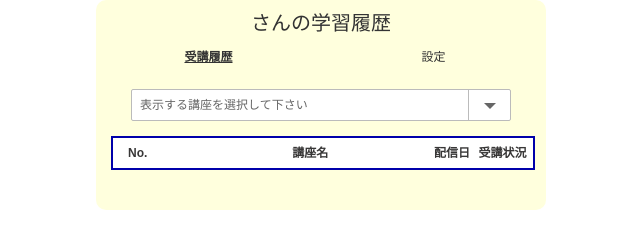
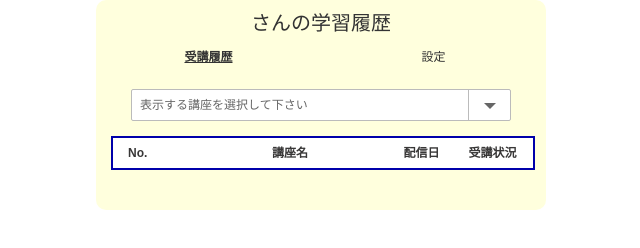
Before and after one commit to tomoaki-azuma/studycheck, a plain HTML site: page index.html in a window 1280 px wide. Shown: the whole page, without its empty margins (319-959 px from the left). Drawn offline with nearby package versions, Linux system fonts and the light colour scheme.

Commit message:
modify name

```diff
--- a/css/style.css
+++ b/css/style.css
@@ -250,16 +250,16 @@ input:focus {
 }
 
 .course-name{
-    width: 60%;
+    width: 50%;
 }
 
 .del_day{
-    width: 10%;
+    width: 15%;
     text-align: center;
 }
 
 .status{
-    width:15%;
+    width:20%;
     text-align: center;
 
 }
```
